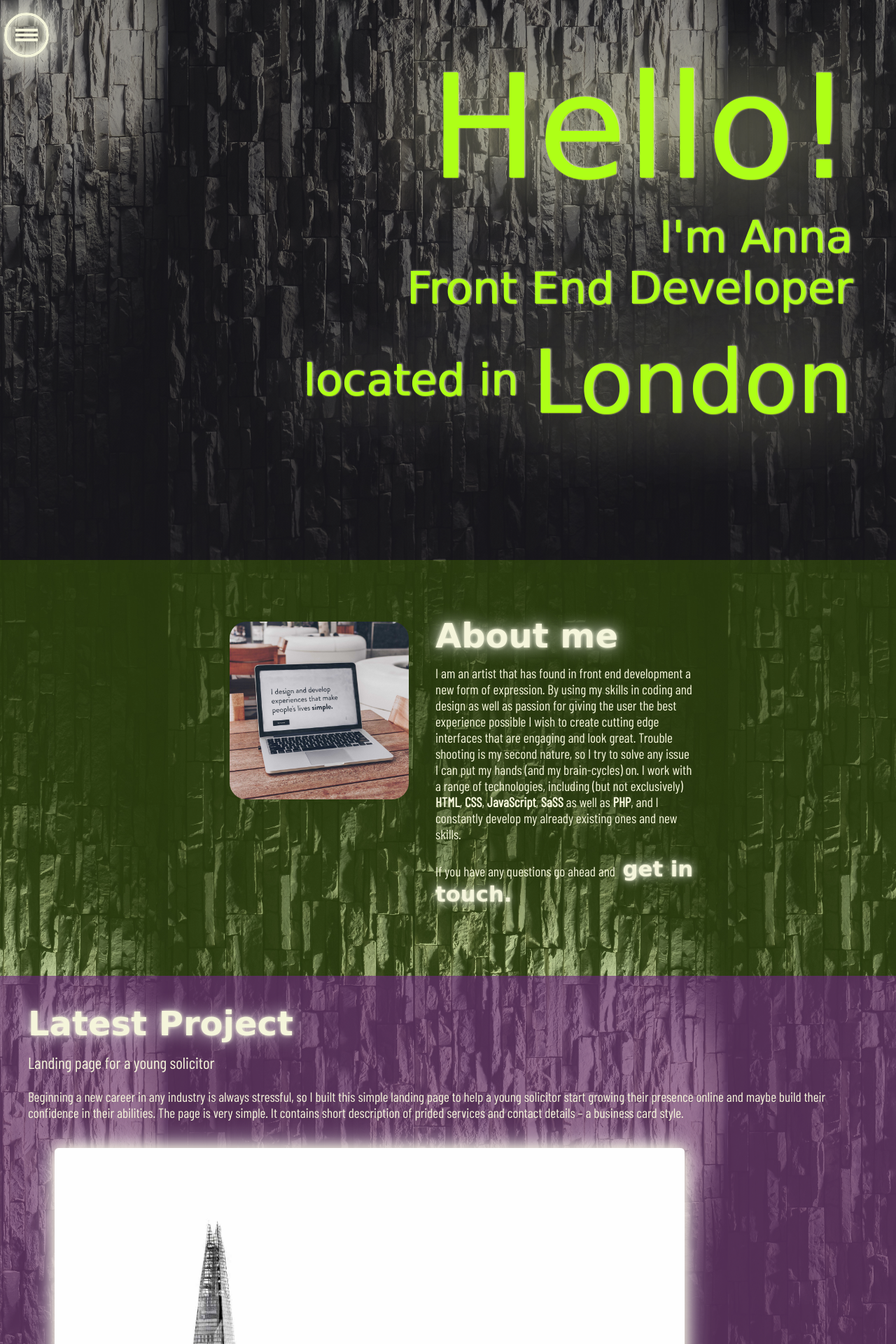
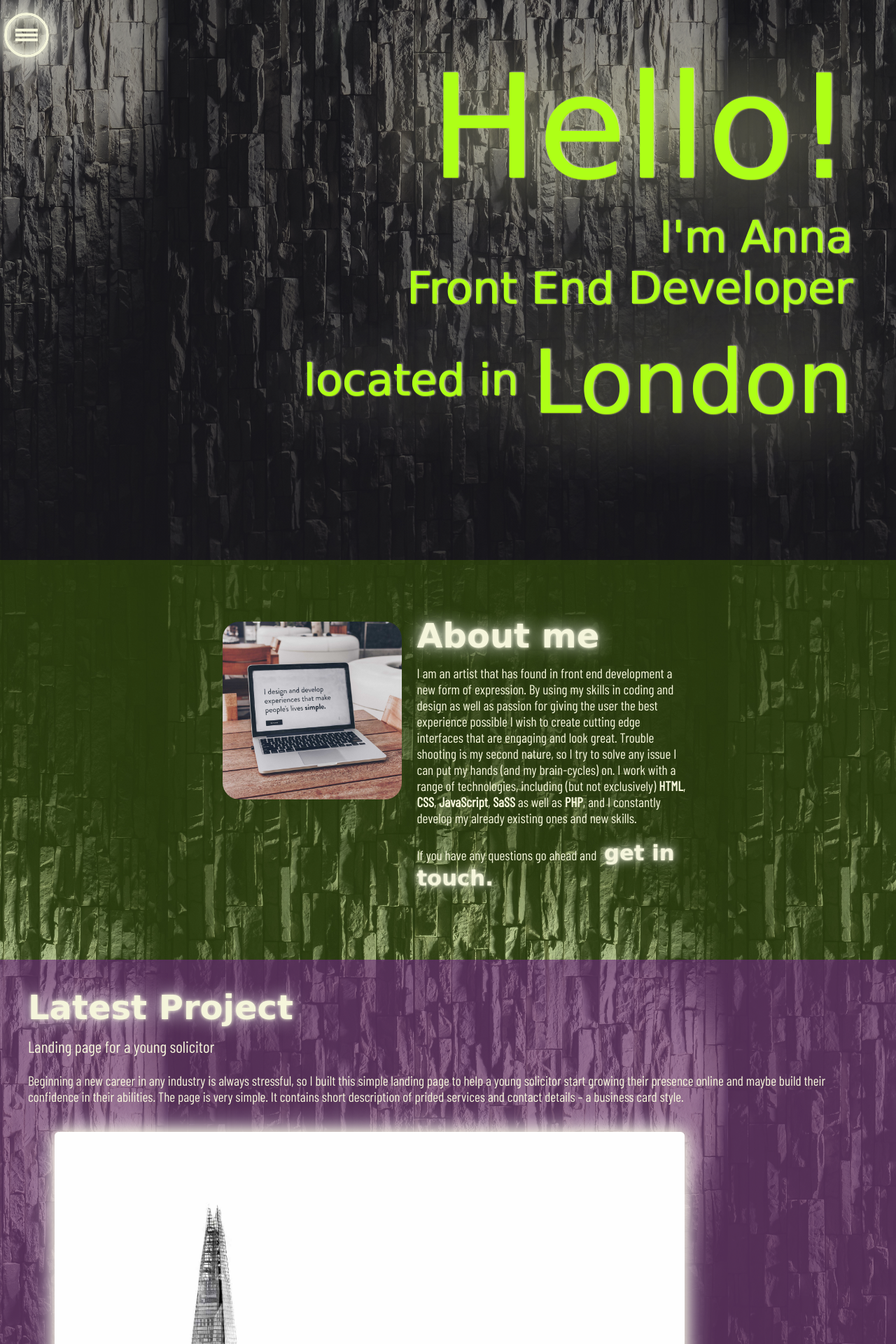
Before and after one commit to AnneCreeYates/portfolio-website, a PHP site: page / in a window 1280 px wide. Shown: the top 1920 px of the page at 70% size. Run offline with PHP 8.4, Linux system fonts and the light colour scheme; some web fonts are replaced.

Commit message:
Changed the adjustable size in the mq 60em image margin from 3 to 1.7vw

```diff
--- a/css/index.css
+++ b/css/index.css
@@ -214,7 +214,7 @@ body {
 @media (min-width: 60em) {
   .about img {
     width: 20vw;
-    margin: 1vh 3vw;
+    margin: 1vh 1.7vw;
   }
   .about {
     padding: 10vh 13vw;
--- a/sass_files/_about.scss
+++ b/sass_files/_about.scss
@@ -64,7 +64,7 @@
     @include modules.mq (60em) {
         img {
             width:20vw;
-            margin: 1vh 3vw;
+            margin: 1vh 1.7vw;
 
         }
 
```
